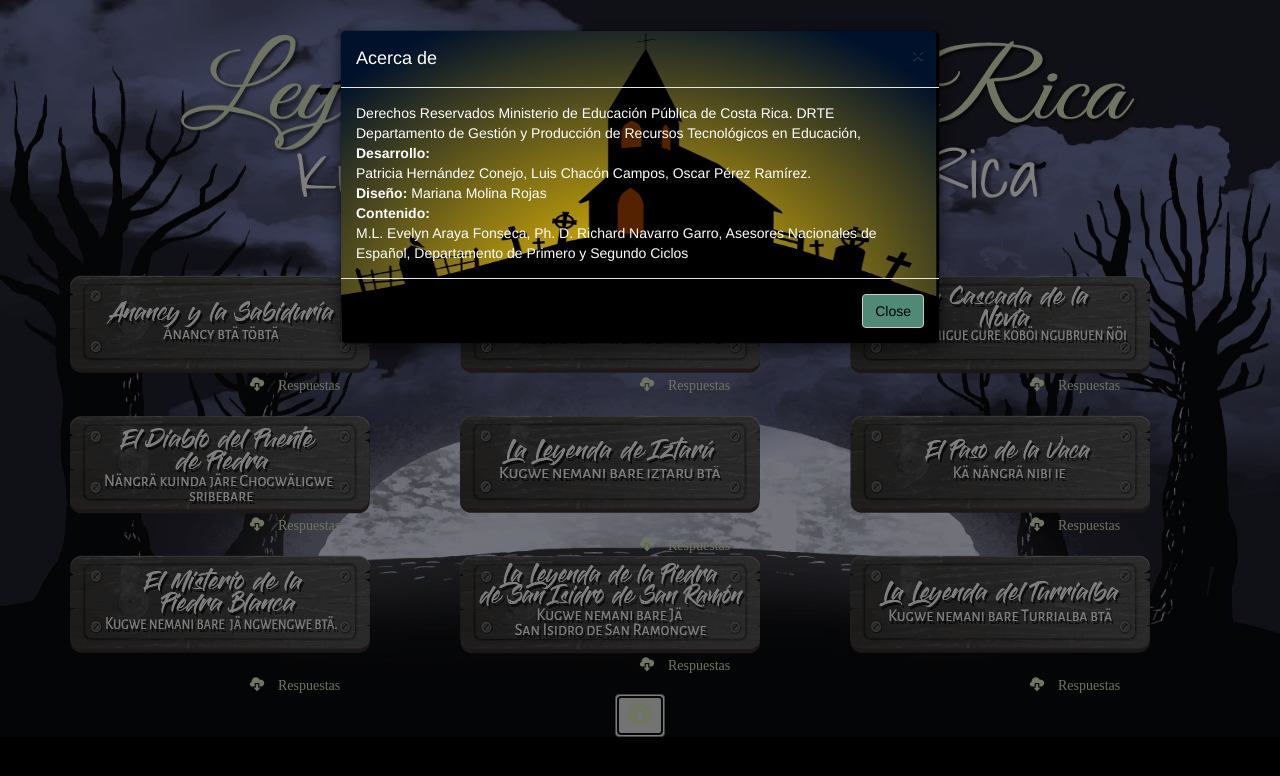
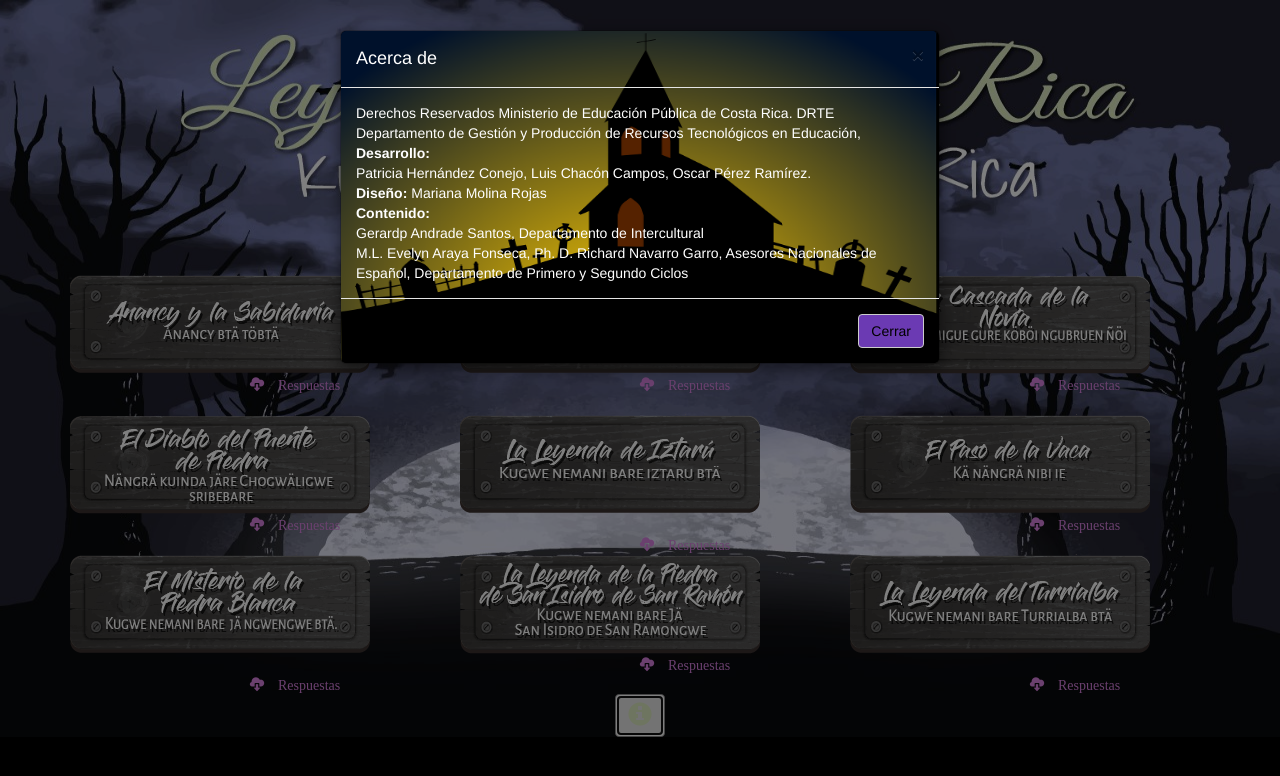
Before and after one commit to producciongespro/interculturalidad_leyendas-ngabere, a plain HTML site: page index.html in a window 1280 px wide. Both pictures are taken after a click on the button 640 px from the left and 715 px from the top of the page. Drawn offline with nearby package versions, Linux system fonts and the light colour scheme.

Commit message:
Estilos y créditos

```diff
--- a/css/master.css
+++ b/css/master.css
@@ -21,7 +21,7 @@
   }
 
   .btn-default {
-      background-color: rgb(80,137,118);
+      background-color: rgb(107, 58, 179);
       color: #000;
   }
 .btn-default:hover {
@@ -33,7 +33,7 @@
   }
   .respuestas {
     cursor: pointer;
-    color: rgb(221,234,192);
+    color: rgb(214, 128, 222);
     box-sizing: border-box;
     margin-left: 50%;
 
--- a/index.html
+++ b/index.html
@@ -10,7 +10,7 @@
     <script src="https://ajax.googleapis.com/ajax/libs/jquery/3.2.1/jquery.min.js"></script>
     <script src="https://maxcdn.bootstrapcdn.com/bootstrap/3.3.7/js/bootstrap.min.js"></script>
 
-    <title>Leyendas de CR</title>
+    <title>Kugwe kira CR</title>
   </head>
 
 
@@ -142,11 +142,12 @@
         Patricia Hernández Conejo, Luis Chacón Campos, Oscar Pérez Ramírez. <br>
         <strong>Diseño:</strong> Mariana Molina Rojas<br>
         <strong>Contenido:</strong> <br>
+        Gerardp Andrade Santos, Departamento de Intercultural <br>
         M.L. Evelyn Araya Fonseca, Ph. D. Richard Navarro Garro,
         Asesores Nacionales de Español,  Departamento de Primero y Segundo Ciclos
       </div>
       <div class="modal-footer">
-        <button type="button" class="btn btn-default" data-dismiss="modal">Close</button>
+        <button type="button" class="btn btn-default" data-dismiss="modal">Cerrar</button>
       </div>
     </div>
 
```
